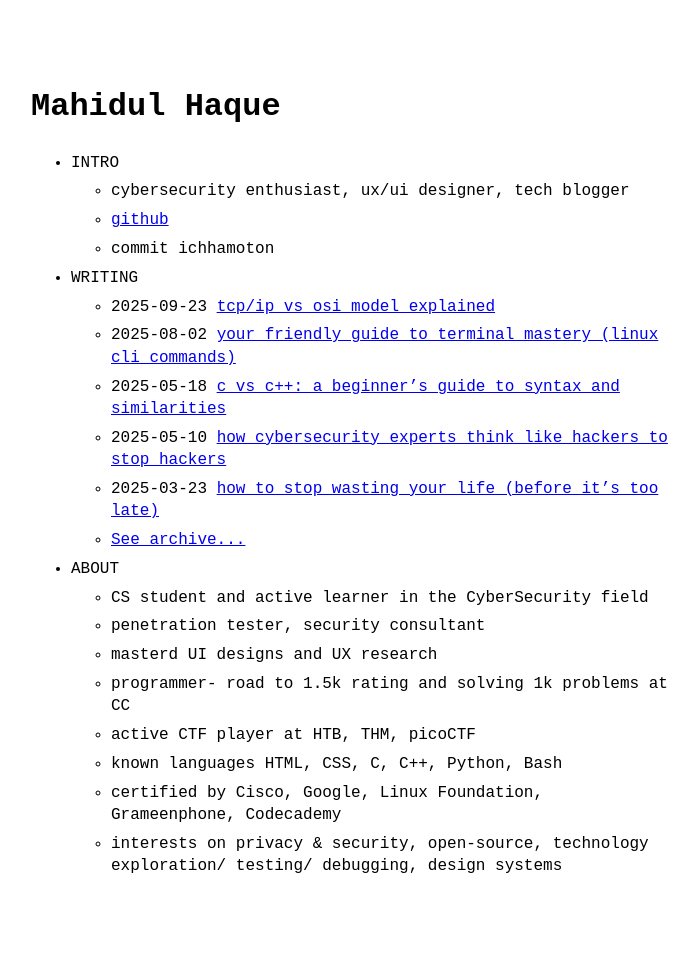
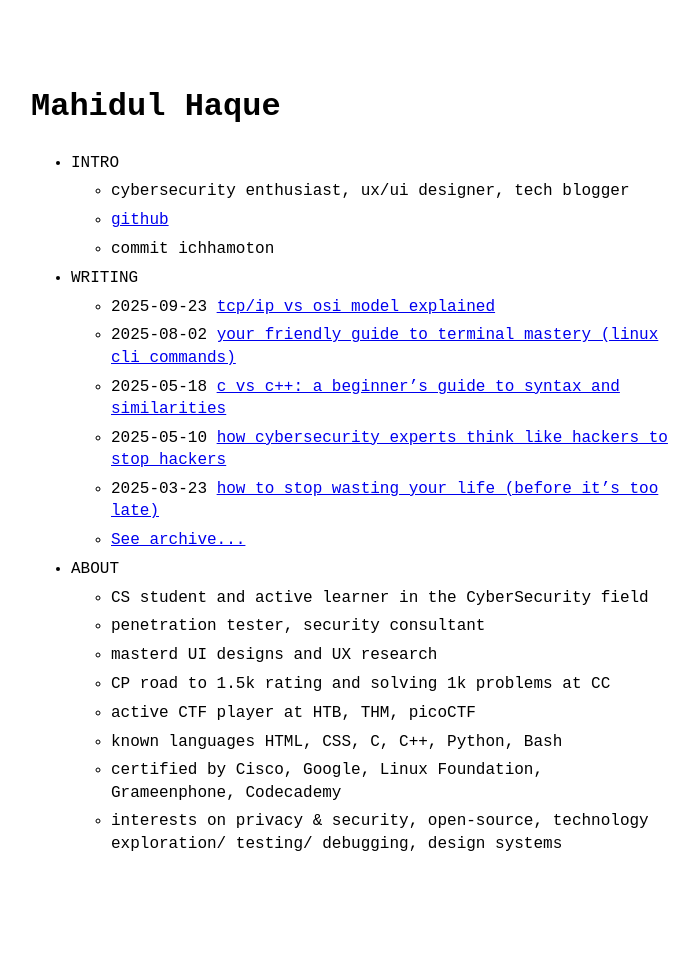
Before and after one commit to mahidulhq/mahidulhq.github.io, a Jekyll site: the page built from index.md, in a window 1280 px wide. Shown: the whole page, without its empty margins (289-987 px from the left). Built offline with Jekyll 4.4.1, drawn with Linux system fonts in a browser that asks for light colours; after the commit the page ends 935 px from its top, so only the background shows below that.

Commit message:
Update menu.yml

```diff
--- a/_data/menu.yml
+++ b/_data/menu.yml
@@ -38,7 +38,7 @@ entries:
       - title: CS student and active learner in the CyberSecurity field
       - title: penetration tester, security consultant
       - title: masterd UI designs and UX research
-      - title: programmer- road to 1.5k rating and solving 1k problems at CC
+      - title: CP road to 1.5k rating and solving 1k problems at CC
       - title: active CTF player at HTB, THM, picoCTF
       - title: known languages HTML, CSS, C, C++, Python, Bash
       - title: certified by Cisco, Google, Linux Foundation, Grameenphone, Codecademy
```
